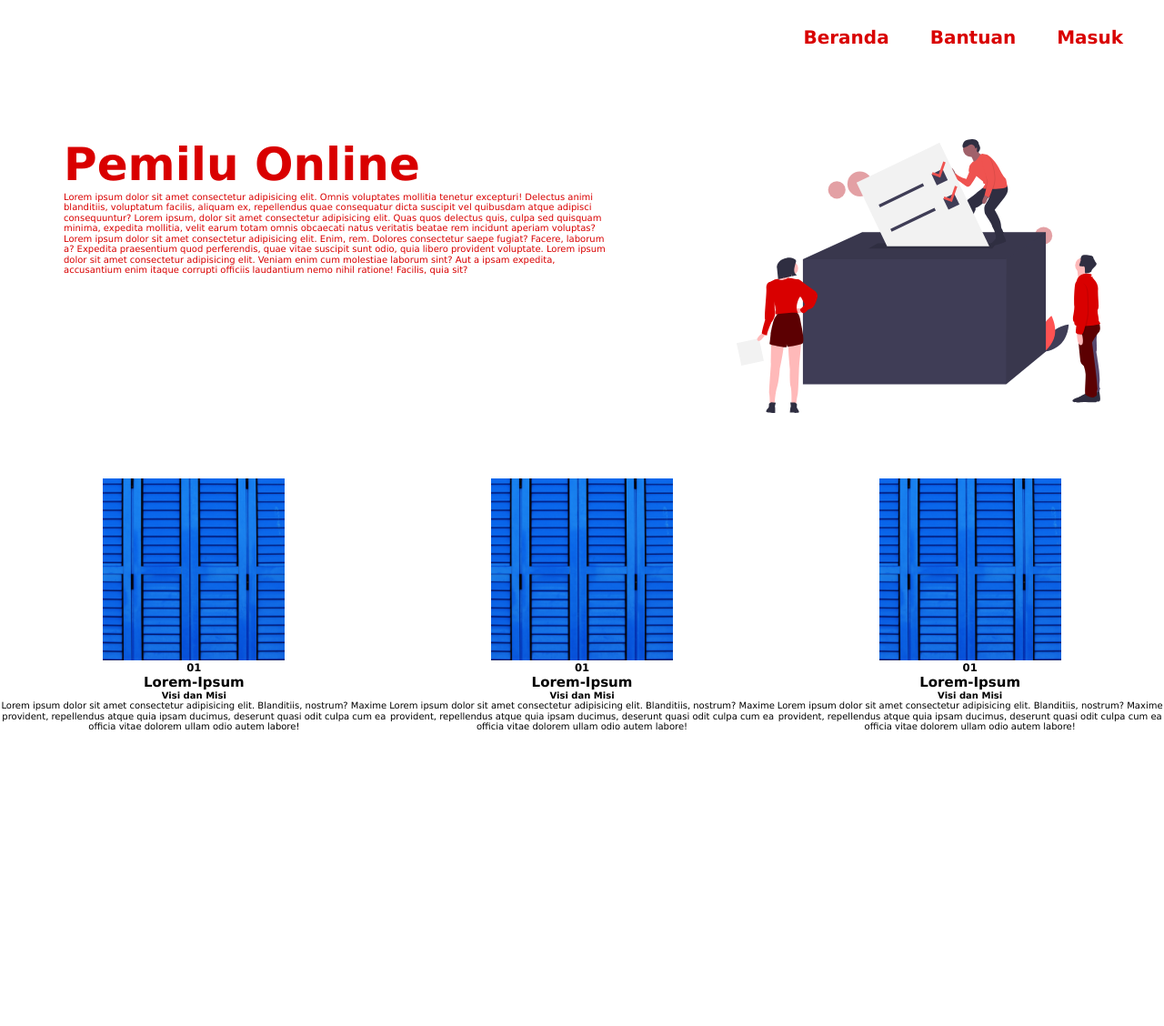
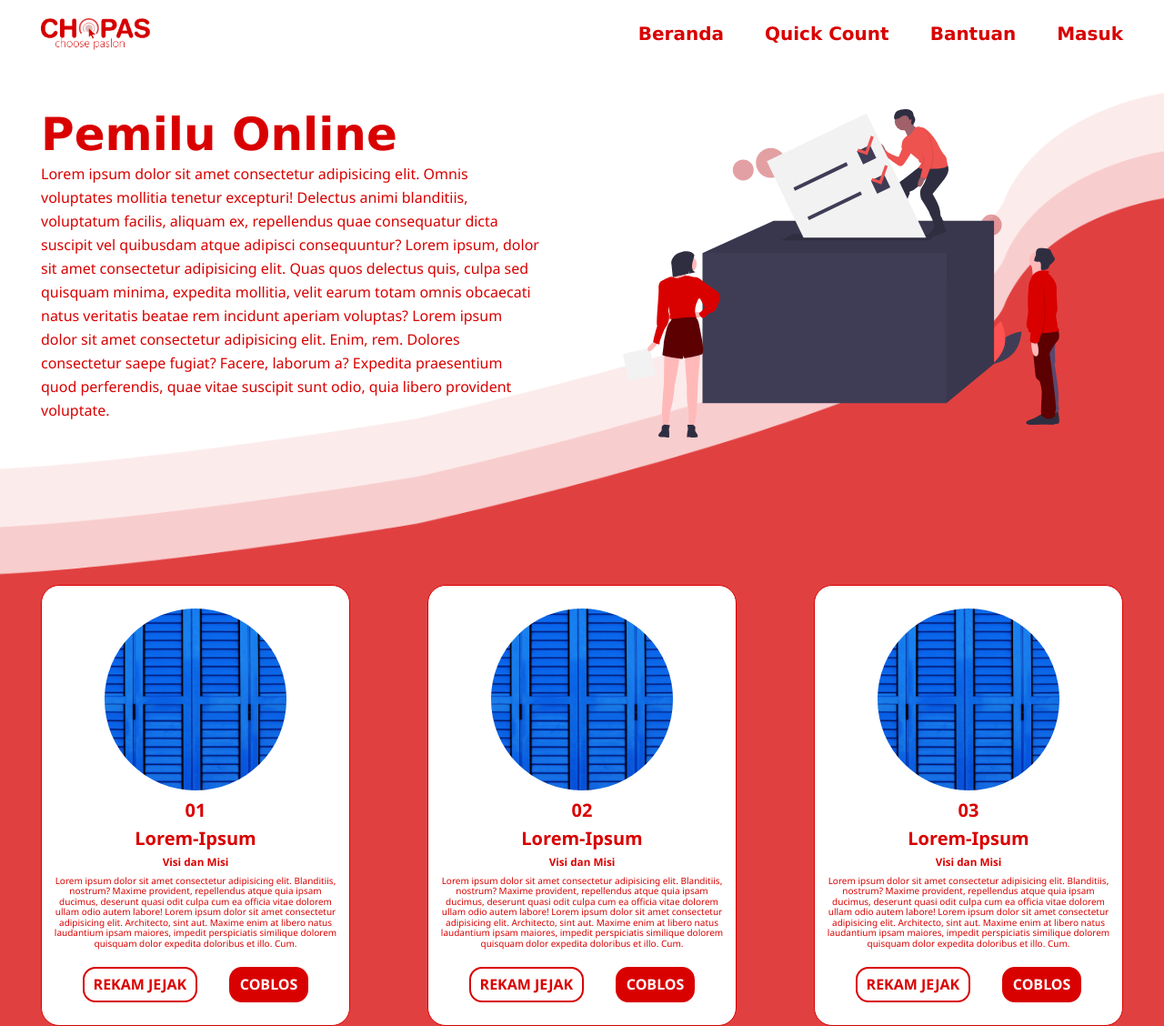
Before and after one commit to caresomebody/RPL-Evoting-Mirror, a PHP site: page / in a window 1280 px wide. Shown: the whole page at 91% size. Before the commit the page ends 803 px from the top, so only its background shows below. Run offline with PHP 8.4, Linux system fonts and the light colour scheme.

Commit message:
Done : Landing Page Poral (Home)

```diff
--- a/home.html
+++ b/home.html
@@ -1,13 +1,13 @@
 <!DOCTYPE html>
 <html lang="en">
+
 <head>
     <meta charset="UTF-8">
     <meta name="viewport" content="width=device-width, initial-scale=1.0">
     <title>Document</title>
 </head>
+
 <body>
-    <p>
+</body>
 
-    </p>
-</body>
 </html>
--- a/index.php
+++ b/index.php
@@ -1,5 +1,6 @@
 <!DOCTYPE html>
 <html lang="en">
+
 <head>
     <meta charset="UTF-8">
     <meta name="viewport" content="width=device-width, initial-scale=1.0">
@@ -8,11 +9,14 @@
     <link rel="stylesheet" href="./styles/index.css">
     <title>E-Voting - Home Page</title>
 </head>
+
 <body>
     <header>
         <nav>
             <ul class="nav__ul">
-                <li class="nav__li"><a class="nav__a" href="#">Beranda</a></li>
+                <li class="nav__li"><img class="nav__img" src="./assets/pictures/logo-copas.png" alt="Logo Copas"></li>
+                <li class=" nav__li"><a class="nav__a" href="#">Beranda</a></li>
+                <li class="nav__li"><a class="nav__a" href="#">Quick Count</a></li>
                 <li class="nav__li"><a class="nav__a" href="#">Bantuan</a></li>
                 <li class="nav__li"><a class="nav__a" href="#">Masuk</a></li>
             </ul>
@@ -22,23 +26,30 @@
         <section class="banner">
             <div class="banner__description">
                 <h1 class="banner__title">Pemilu Online</h1>
-                <p class="banner__paragraph">Lorem ipsum dolor sit amet consectetur adipisicing elit. Omnis voluptates mollitia tenetur excepturi! Delectus animi blanditiis, voluptatum facilis, aliquam ex, repellendus quae consequatur dicta suscipit vel quibusdam atque adipisci consequuntur? Lorem ipsum, dolor sit amet consectetur adipisicing elit. Quas quos delectus quis, culpa sed quisquam minima, expedita mollitia, velit earum totam omnis obcaecati natus veritatis beatae rem incidunt aperiam voluptas? Lorem ipsum dolor sit amet consectetur adipisicing elit. Enim, rem. Dolores consectetur saepe fugiat? Facere, laborum a? Expedita praesentium quod perferendis, quae vitae suscipit sunt odio, quia libero provident voluptate. Lorem ipsum dolor sit amet consectetur adipisicing elit. Veniam enim cum molestiae laborum sint? Aut a ipsam expedita, accusantium enim itaque corrupti officiis laudantium nemo nihil ratione! Facilis, quia sit?</p>
+                <p class="banner__paragraph">Lorem ipsum dolor sit amet consectetur adipisicing elit. Omnis voluptates mollitia tenetur excepturi! Delectus animi blanditiis, voluptatum facilis, aliquam ex, repellendus quae consequatur dicta suscipit vel quibusdam atque adipisci consequuntur? Lorem ipsum, dolor sit amet consectetur adipisicing elit. Quas quos delectus quis, culpa sed quisquam minima, expedita mollitia, velit earum totam omnis obcaecati natus veritatis beatae rem incidunt aperiam voluptas? Lorem ipsum dolor sit amet consectetur adipisicing elit. Enim, rem. Dolores consectetur saepe fugiat? Facere, laborum a? Expedita praesentium quod perferendis, quae vitae suscipit sunt odio, quia libero provident voluptate. </p>
             </div>
             <div class="banner__hero">
-                <img src="./assets/pictures/main-logo.svg" alt="Logo Pemilu" width="400">
+                <img src="./assets/pictures/vector-portal.svg" alt="Logo Pemilu" width="480">
             </div>
         </section>
         <section class="paslon">
-            <?php for($i = 0; $i < 3; $i++) : ?>
-            <article class="paslon__item">
-                <img src="./assets/pictures/dummy-pic01.jpg" alt="Dummy Picture" width="200">
-                <h3 class="paslon__no-urut">01</h3>
-                <h2 class="paslon__nama">Lorem-Ipsum</h3>
-                <h4 class="paslon__visi-misi">Visi dan Misi</h3>
-                <p class="paslon__description">Lorem ipsum dolor sit amet consectetur adipisicing elit. Blanditiis, nostrum? Maxime provident, repellendus atque quia ipsam ducimus, deserunt quasi odit culpa cum ea officia vitae dolorem ullam odio autem labore!</p>
-            </article>
-            <?php endfor;?>
+            <?php for ($i = 1; $i <= 3; $i++) : ?>
+                <article class="paslon__item">
+                    <div class="paslon__description">
+                        <img class="paslon__foto" src="./assets/pictures/dummy01.jpg" alt="Dummy Picture" width="200">
+                        <h3 class="paslon__no-urut"><?= "0" . $i; ?></h3>
+                        <h3 class="paslon__nama">Lorem-Ipsum</h3>
+                        <h3 class="paslon__visi-misi">Visi dan Misi</h3>
+                        <p class="paslon__visi-misi-content">Lorem ipsum dolor sit amet consectetur adipisicing elit. Blanditiis, nostrum? Maxime provident, repellendus atque quia ipsam ducimus, deserunt quasi odit culpa cum ea officia vitae dolorem ullam odio autem labore! Lorem ipsum dolor sit amet consectetur adipisicing elit. Architecto, sint aut. Maxime enim at libero natus laudantium ipsam maiores, impedit perspiciatis similique dolorem quisquam dolor expedita doloribus et illo. Cum.</p>
+                    </div>
+                    <form class="paslon__actions" action="" method="POST">
+                        <button class="paslon__btn-action type=" submit"">REKAM JEJAK</button>
+                        <button class="paslon__btn-action type=" submit"">COBLOS</button>
+                    </form>
+                </article>
+            <?php endfor; ?>
         </section>
     </main>
 </body>
+
 </html>
--- a/styles/index.css
+++ b/styles/index.css
@@ -1,42 +1,133 @@
+* {
+    box-sizing: border-box;
+}
+
+body {
+    background: url(../assets/pictures/bg-portal3.png) no-repeat center center;
+    background-position: 0 10rem;
+    background-size: cover;
+}
+
+/* ==========================================HEADER==========================================*/
 .nav__ul {
     display: flex;
-    flex-flow: wrap nowrap;
+    flex-flow: row wrap;
     justify-content: flex-end;
     /* background-color: aqua; */
     padding: 0;
     list-style: none;
     margin: 0;
 }
+
+.nav__li:first-child {
+    margin: 0 auto 0 4.5rem;
+}
+
 .nav__li {
-    margin: 0 4.5rem 0 0 ;
+    display: flex;
+    justify-content: center;
+    align-items: center;
+    margin: 0 4.5rem 0 0;
+    padding: 2rem 0;
 }
+
+.nav__img {
+    width: 12rem;
+}
+
 .nav__a {
     font-size: 2rem;
     font-weight: bold;
     color: #D90000;
     text-decoration: none;
-    /* background-color: salmon; */
     display: inline-block;
-    padding: 3rem 0;
 }
+
+/* ==========================================MAIN==========================================*/
 main {
-    /* background-color: lightgreen; */
+    /* background: aqua; */
+    padding: 0 4.5rem;
 }
-section.banner {
-    /* background-color: lightblue; */
+
+/* ---------------------BANNER---------------------*/
+main .banner {
+    /* background: salmon; */
     display: flex;
+    flex-flow: row wrap;
+    justify-content: space-between;
+    margin: 4.5rem auto 16rem;
 }
-.banner__hero,
-.banner__description {
+
+.banner .banner__hero {
+    align-self: center;
+}
+
+.banner .banner__hero,
+.banner .banner__description {
+    flex-basis: 55rem;
     color: #d90000;
-    padding: 7rem;
 }
+
 .banner__description .banner__title {
     font-size: 5rem;
 }
-section.paslon {
+
+.banner__description .banner__paragraph {
+    font-size: 1.6rem;
+    font-family: 'Segoe UI', Tahoma, Geneva, Verdana, sans-serif;
+    line-height: 2.6rem;
+}
+
+/* ---------------------PASLON---------------------*/
+main .paslon {
+    font-family: 'Segoe UI', Tahoma, Geneva, Verdana, sans-serif;
     display: flex;
+    flex-flow: row wrap;
+    justify-content: space-between;
 }
-article.paslon__item {
+
+.paslon .paslon__item {
+    background: white;
+    border-radius: 2rem;
+    padding: 2.5rem 1rem;
     text-align: center;
+    border: .1rem solid #d90000;
+    flex-basis: 34rem;
 }
+
+.paslon__description .paslon__foto {
+    border-radius: 50%;
+}
+
+.paslon__description>* {
+    color: #d90000;
+    margin-bottom: .8rem;
+}
+
+.paslon__description .paslon__no-urut,
+.paslon__description .paslon__nama {
+    font-size: 2rem;
+    font-weight: bold;
+}
+
+.paslon__item .paslon__actions {
+    display: flex;
+    justify-content: space-evenly;
+    flex-flow: row nowrap;
+    margin: 2rem auto 0;
+}
+
+.paslon__actions .paslon__btn-action {
+    color: #D90000;
+    font-size: 1.6rem;
+    font-weight: bold;
+    padding: 0.8rem 1rem;
+    background: white;
+    border: .2rem solid #D90000;
+    border-radius: 1.4rem;
+}
+
+.paslon__actions .paslon__btn-action:last-child {
+    color: white;
+    background: #D90000;
+}
```
Also changed, not shown: assets/pictures/bg-portal.png (renamed from assets/pictures/bg-home.png), assets/pictures/bg-portal2.png (added), assets/pictures/bg-portal3.png (added), assets/pictures/bg-sidebar.png (deleted), assets/pictures/dummy01.jpg (renamed from assets/pictures/dummy-pic01.jpg), assets/pictures/home-proto.png (deleted), assets/pictures/login-proto.png (deleted), assets/pictures/logo-copas.png (added), assets/pictures/signup-proto.png (deleted), assets/pictures/vector-portal.svg (renamed from assets/pictures/main-logo.svg), 1 other file.
